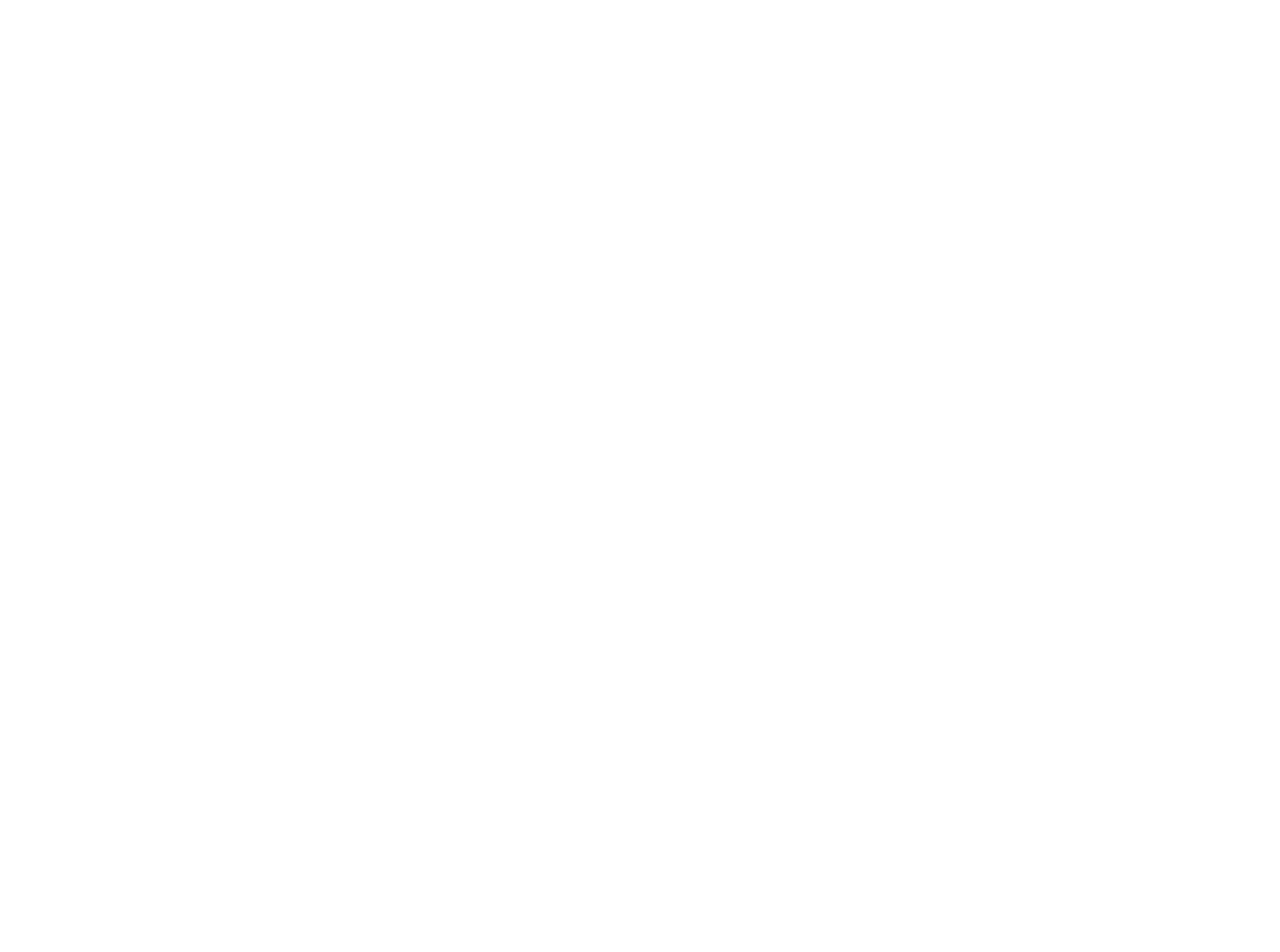
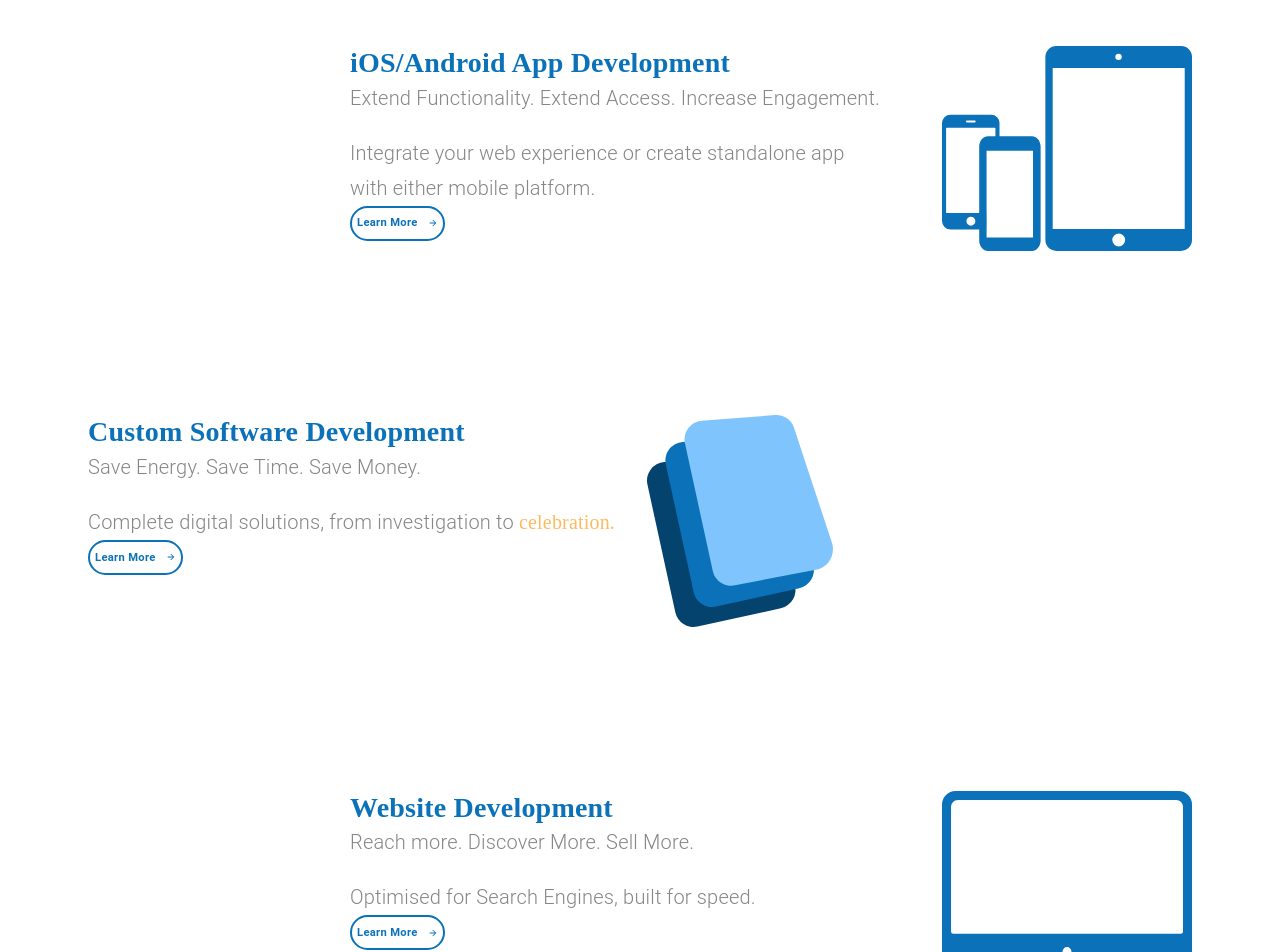
Before and after one commit to dtpearl/arcdev, a React (Create React App) app: page /services in a window 1280 px wide. Shown: the part 260-1212 px from the top of the page. Built offline with nearby package versions, Linux system fonts and the light colour scheme; the HTML template or start-up script is replaced by a standard one.

Commit message:
Add Services Page

```diff
--- a/src/components/App.js
+++ b/src/components/App.js
@@ -3,9 +3,10 @@
 import { ThemeProvider } from '@material-ui/core/styles';
 
 import theme from './ui/Theme';
-import Header from '../components/ui/Header';
-import Footer from '../components/ui/Footer';
-import LandingPage from '../components/LandingPage';
+import Header from './ui/Header';
+import Footer from './ui/Footer';
+import LandingPage from './LandingPage';
+import Services from './Services';
 
 function App() {
   const [value, setValue] = useState(0);
@@ -35,7 +36,13 @@
           <Route
             exact
             path="/services"
-            component={() => <div style={{ height: '150vh' }}>Services</div>}
+            render={props => (
+              <Services
+                {...props}
+                setValue={setValue}
+                setSelectedIndex={setSelectedIndex}
+              />
+            )}
           />
           <Route
             exact
--- /dev/null
+++ b/src/components/Services.js
@@ -0,0 +1,225 @@
+import React from 'react';
+import { Link } from 'react-router-dom';
+import { makeStyles, useTheme } from '@material-ui/core/styles';
+import Grid from '@material-ui/core/Grid';
+import Typography from '@material-ui/core/Typography';
+import Button from '@material-ui/core/Button';
+import useMediaQuery from '@material-ui/core/useMediaQuery';
+
+import ButtonArrow from './ButtonArrow';
+
+import customSoftwareIcon from '../assets/Custom Software Icon.svg';
+import mobileAppsIcon from '../assets/mobileIcon.svg';
+import websitesIcon from '../assets/websiteIcon.svg';
+
+const useStyles = makeStyles(theme => ({
+  specialText: {
+    fontFamily: 'Pacifico',
+    color: theme.palette.common.orange
+  },
+  subtitle: {
+    marginBottom: '1em'
+  },
+  icon: {
+    marginLeft: '2em',
+    [theme.breakpoints.down('xs')]: {
+      marginLeft: 0
+    }
+  },
+  serviceContainer: {
+    marginTop: '10em',
+    [theme.breakpoints.down('sm')]: {
+      padding: 25
+    }
+  },
+  learnButton: {
+    ...theme.typography.learnButton,
+    fontSize: '0.7rem',
+    height: 35,
+    padding: 5,
+    [theme.breakpoints.down('sm')]: {
+      marginBottom: '2em'
+    }
+  }
+}));
+
+export default function Services(props) {
+  const { setValue, setSelectedIndex } = props;
+
+  const classes = useStyles();
+  const theme = useTheme();
+  const matchesSM = useMediaQuery(theme.breakpoints.down('sm'));
+
+  return (
+    <Grid container direction="column">
+      <Grid
+        item
+        style={{
+          marginLeft: matchesSM ? 0 : '5em',
+          marginTop: matchesSM ? '1em' : '2em'
+        }}
+      >
+        <Typography
+          align={matchesSM ? 'center' : undefined}
+          variant="h2"
+          gutterBottom
+        >
+          Services
+        </Typography>
+      </Grid>
+      {/* Section 2 - Services - iOS/Android App Development Block */}
+      <Grid item>
+        <Grid
+          container
+          direction="row"
+          justify={matchesSM ? 'center' : 'flex-end'}
+          className={classes.serviceContainer}
+          style={{ marginTop: matchesSM ? '1em' : '5em' }}
+        >
+          <Grid
+            item
+            style={{
+              textAlign: matchesSM ? 'center' : undefined,
+              width: matchesSM ? undefined : '35em'
+            }}
+          >
+            <Typography variant="h4">iOS/Android App Development</Typography>
+            <Typography variant="subtitle1" className={classes.subtitle}>
+              Extend Functionality. Extend Access. Increase Engagement.
+            </Typography>
+            <Typography variant="subtitle1">
+              Integrate your web experience or create standalone app
+              {matchesSM ? ' ' : <br />}with either mobile platform.
+            </Typography>
+            <Button
+              variant="outlined"
+              className={classes.learnButton}
+              component={Link}
+              to="/mobileapps"
+              onClick={() => {
+                setValue(1);
+                setSelectedIndex(2);
+              }}
+            >
+              <span style={{ marginRight: 10 }}>Learn More</span>
+              <ButtonArrow
+                width={10}
+                height={10}
+                fill={theme.palette.common.blue}
+              />
+            </Button>
+          </Grid>
+          <Grid item style={{ marginRight: matchesSM ? 0 : '5em' }}>
+            <img
+              alt="Mobile Phone Icon"
+              src={mobileAppsIcon}
+              className={classes.icon}
+              width="250em"
+            />
+          </Grid>
+        </Grid>
+      </Grid>
+      {/* Section 2 - Services - Custom Software Block */}
+      <Grid item>
+        <Grid
+          container
+          direction="row"
+          justify={matchesSM ? 'center' : undefined}
+          className={classes.serviceContainer}
+        >
+          <Grid
+            item
+            style={{
+              marginLeft: matchesSM ? 0 : '5em',
+              textAlign: matchesSM ? 'center' : undefined
+            }}
+          >
+            <Typography variant="h4">Custom Software Development</Typography>
+            <Typography variant="subtitle1" className={classes.subtitle}>
+              Save Energy. Save Time. Save Money.
+            </Typography>
+            <Typography variant="subtitle1">
+              Complete digital solutions, from investigation to{' '}
+              <span className={classes.specialText}>celebration.</span>
+            </Typography>
+            <Button
+              variant="outlined"
+              className={classes.learnButton}
+              component={Link}
+              to="/customsoftware"
+              onClick={() => {
+                setValue(1);
+                setSelectedIndex(1);
+              }}
+            >
+              <span style={{ marginRight: 10 }}>Learn More</span>
+              <ButtonArrow
+                width={10}
+                height={10}
+                fill={theme.palette.common.blue}
+              />
+            </Button>
+          </Grid>
+          <Grid item>
+            <img
+              alt="Custom Software Icon"
+              src={customSoftwareIcon}
+              className={classes.icon}
+            />
+          </Grid>
+        </Grid>
+      </Grid>
+      {/* Section 2 - Services - Websites Block */}
+      <Grid item>
+        <Grid
+          container
+          direction="row"
+          justify={matchesSM ? 'center' : 'flex-end'}
+          className={classes.serviceContainer}
+          style={{ marginBottom: '10em' }}
+        >
+          <Grid
+            item
+            style={{
+              textAlign: matchesSM ? 'center' : undefined,
+              width: matchesSM ? undefined : '35em'
+            }}
+          >
+            <Typography variant="h4">Website Development</Typography>
+            <Typography variant="subtitle1" className={classes.subtitle}>
+              Reach more. Discover More. Sell More.
+            </Typography>
+            <Typography variant="subtitle1">
+              Optimised for Search Engines, built for speed.
+            </Typography>
+            <Button
+              variant="outlined"
+              className={classes.learnButton}
+              component={Link}
+              to="/websites"
+              onClick={() => {
+                setValue(1);
+                setSelectedIndex(3);
+              }}
+            >
+              <span style={{ marginRight: 10 }}>Learn More</span>
+              <ButtonArrow
+                width={10}
+                height={10}
+                fill={theme.palette.common.blue}
+              />
+            </Button>
+          </Grid>
+          <Grid item style={{ marginRight: matchesSM ? 0 : '5em' }}>
+            <img
+              alt="Computer Monitor Icon"
+              src={websitesIcon}
+              className={classes.icon}
+              width="250em"
+            />
+          </Grid>
+        </Grid>
+      </Grid>
+    </Grid>
+  );
+}
```
